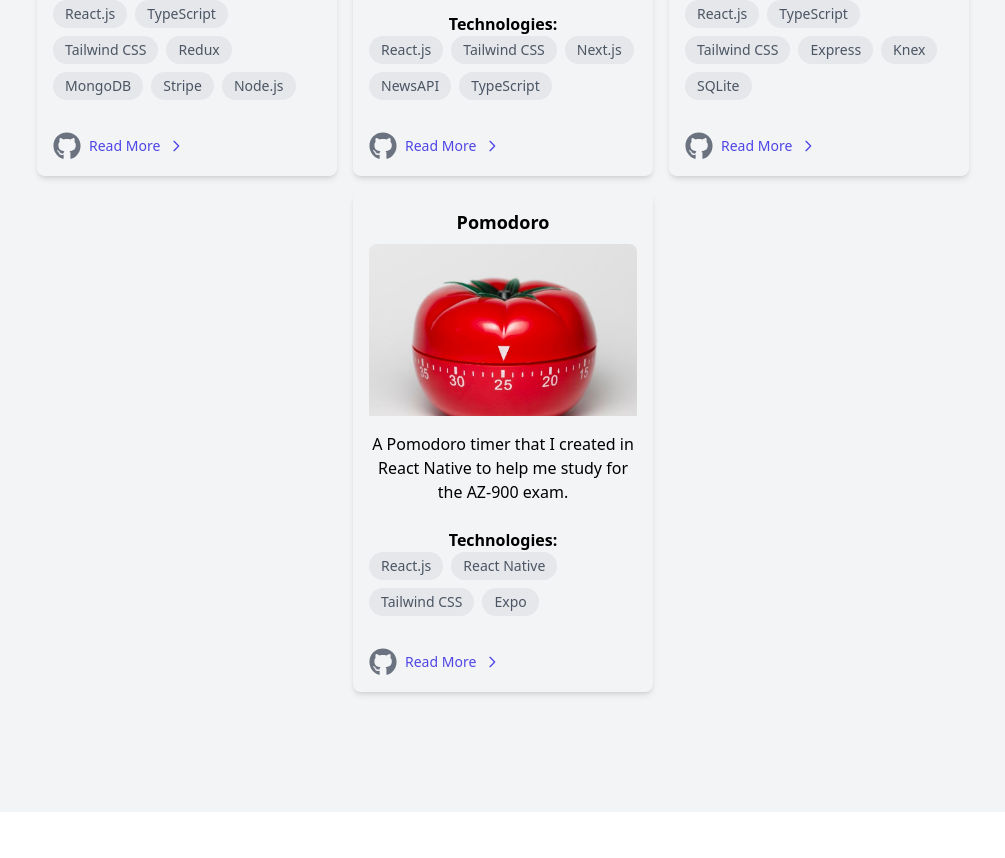
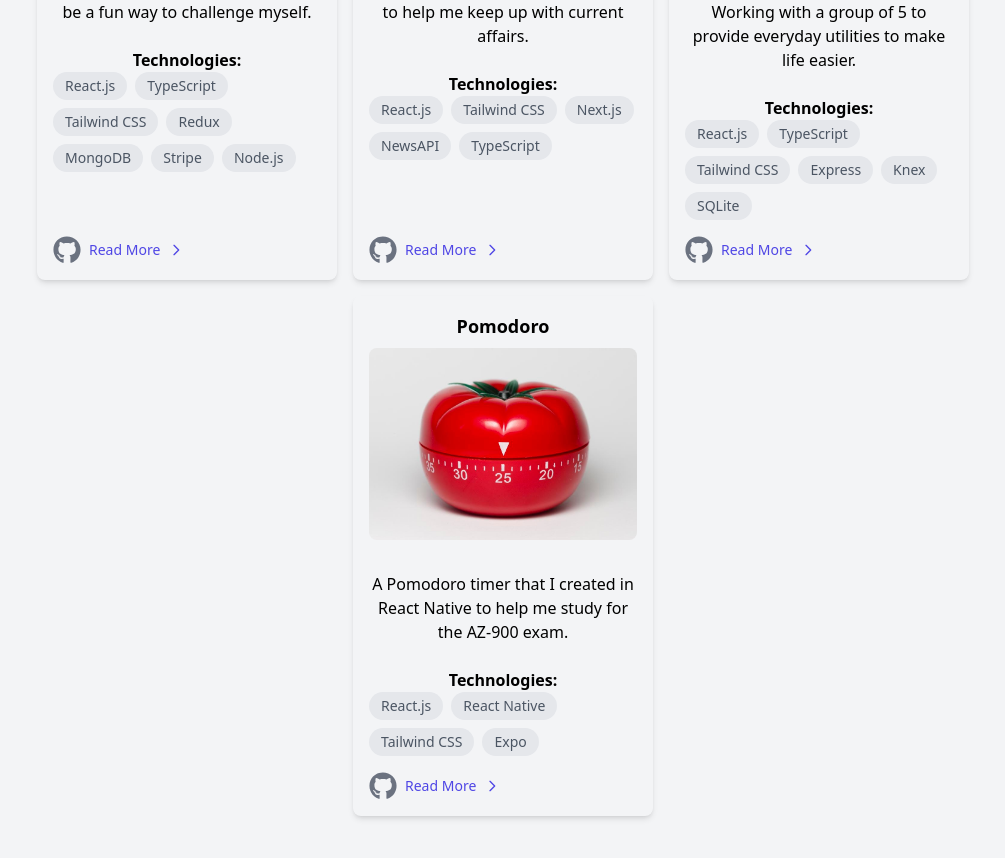
Before and after one commit to KadeVo/portfolio, a React (Create React App) app: page / in a window 1280 px wide. Shown: the part 1370-2228 px from the top of the page, without its empty margins (137-1142 px from the left). Before the commit the page ends 2182 px from the top, so only its background shows below. Built offline with nearby package versions, Linux system fonts and the light colour scheme.

Commit message:
Fixed a visual error

```diff
--- a/src/components/Projects.js
+++ b/src/components/Projects.js
@@ -1,13 +1,13 @@
 import { FaGithub } from 'react-icons/fa'
 
 const ProjectCard = ({ title, description, image, url, githubUrl, tech }) => (
-  <div className="flex flex-col rounded-lg shadow-md p-4 h-[500px] w-[300px] ">
-    <div className="mb-4 overflow-hidden items-center h-[500px]">
+  <div className="flex flex-col rounded-lg shadow-md p-4  w-[300px]">
+    <div className="mb-4 overflow-hidden items-center">
       <h3 className="font-bold text-lg mb-2">{title}</h3>
       <img
         src={image}
         alt={title}
-        className="rounded-lg mb-4 w-full h-full object-cover"
+        className="rounded-lg mb-4 w-full h-48 object-cover"
       />
     </div>
     <p className="text-base mb-2">{description}</p>
@@ -24,7 +24,7 @@ const ProjectCard = ({ title, description, image, url, githubUrl, tech }) => (
         ))}
       </div>
     </div>
-    <div className="flex items-center mt-4">
+    <div className="flex items-center mt-auto">
       <a href={githubUrl} className="inline-flex items-center mt-4 text-sm">
         <FaGithub size="2em" className="text-gray-500 hover:text-black" />
       </a>
```
